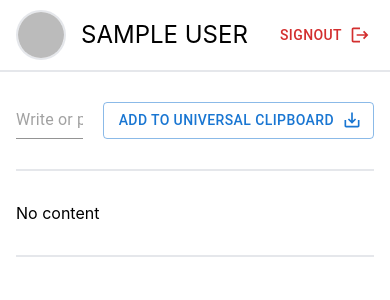
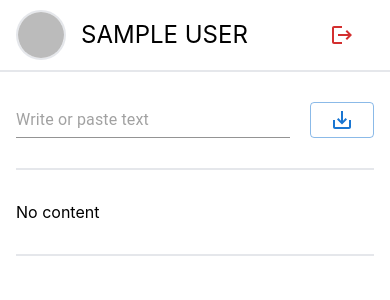
Before and after one commit to GhoulKingR/universal-clipboard, a React (Create React App) app: page /clipboards in a window 390 px wide. Shown: the top 300 px of the page. Built offline with nearby package versions, Linux system fonts and the light colour scheme; no server answers; the database is empty; sample sign-in values are in the browser's storage.

Commit message:
improved mobile responsiveness

```diff
--- a/src/Clipboards.tsx
+++ b/src/Clipboards.tsx
@@ -183,12 +183,14 @@ function ClipboardItems() {
           <div className="text-2xl flex items-center">
             <img
               src={user?.photoURL}
+              alt="Profile"
               className="h-[50px] mr-[15px] rounded-full border-solid border-2"
             />
             {user?.displayName.toUpperCase()}
           </div>
-          <Button color="error" endIcon={<Logout />} onClick={() => signout()}>
-            signout
+          <Button color="error" onClick={() => signout()}>
+            <div className="hidden sm:inline mr-[10px]">signout </div>
+            <Logout />
           </Button>
         </Container>
       </Header>
@@ -206,10 +208,12 @@ function ClipboardItems() {
             color="primary"
             type="submit"
             variant="outlined"
-            endIcon={<SaveAlt />}
             ref={addButton}
           >
-            Add to universal clipboard
+            <div className="hidden sm:inline mr-[10px]">
+              Add to universal clipboard
+            </div>
+            <SaveAlt />
           </Button>
         </form>
 
```
